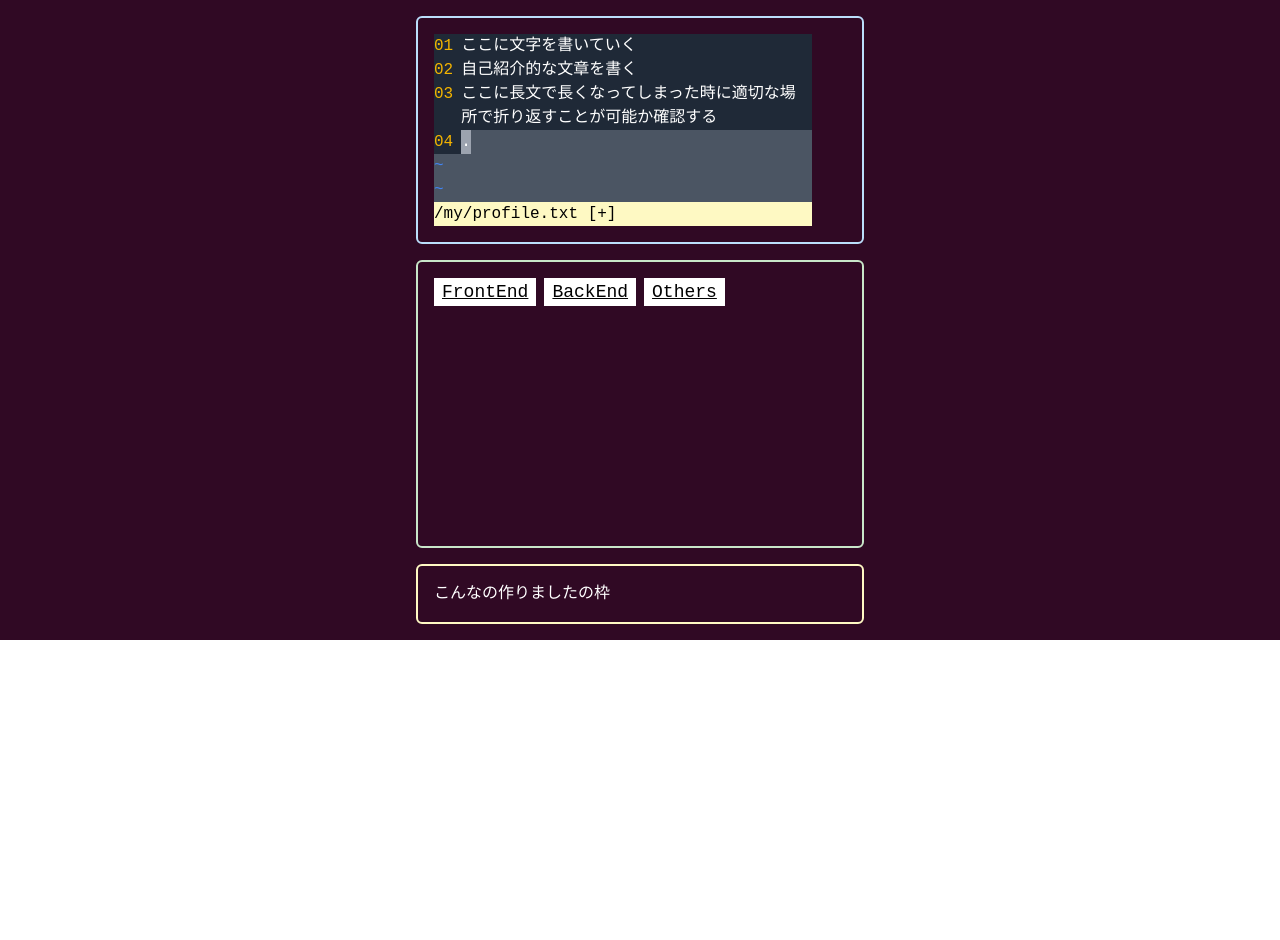
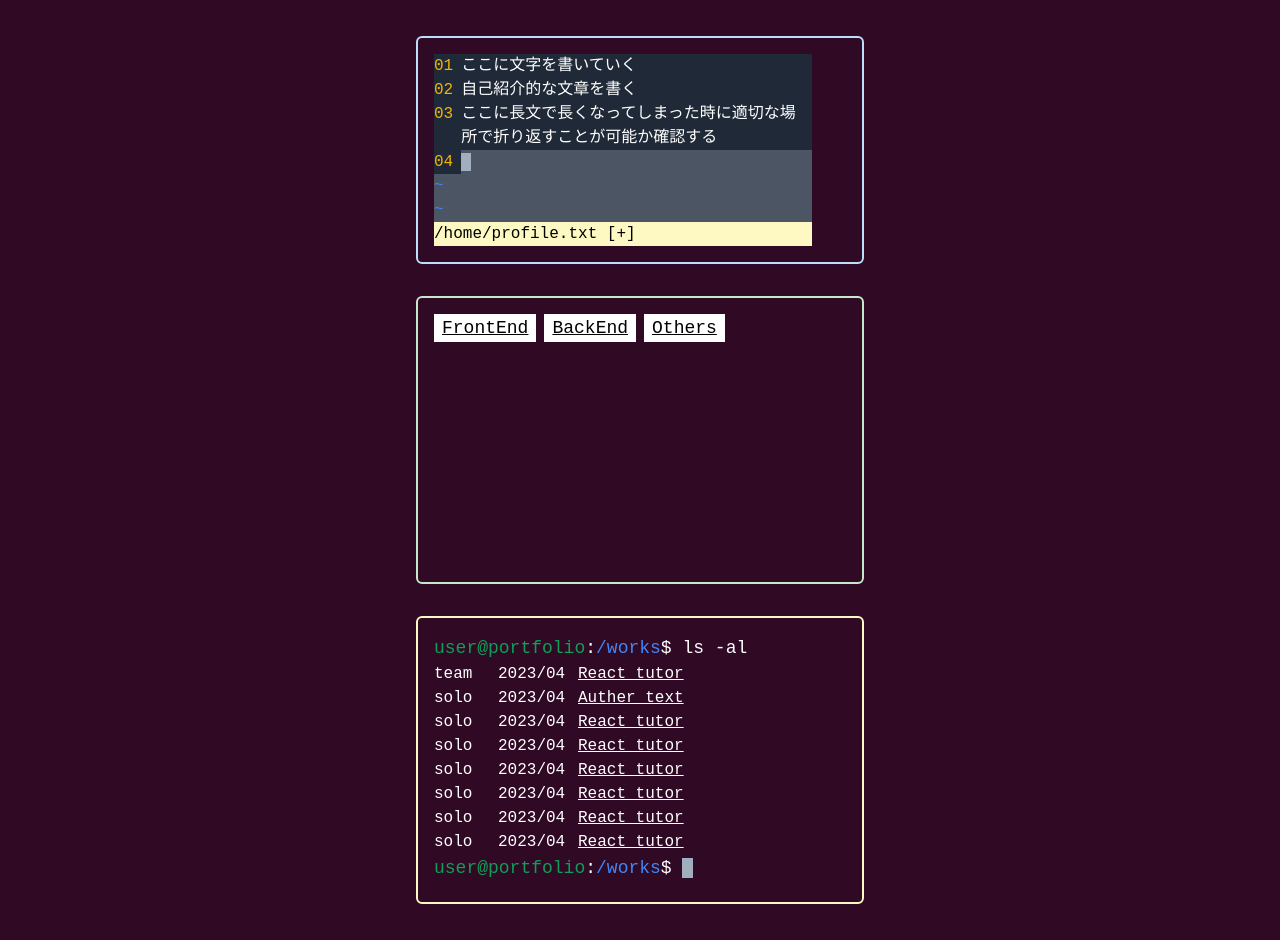
Before and after one commit to tkhs-0114/portfolio2, a React (Create React App) app: page / in a window 1280 px wide. Shown: the part 160-1100 px from the top of the page. Before the commit the page ends 800 px from the top, so only its background shows below. Built offline with nearby package versions, Linux system fonts and the light colour scheme.

Commit message:
dev:worksを作成

```diff
--- a/src/App.tsx
+++ b/src/App.tsx
@@ -1,21 +1,23 @@
 import React, { useState } from 'react';
 import Window from './component/window';
-import Skill from './component/skill';
+import VimBox from './component/vimbox';
 import Select from './component/select';
-import TextBox from './component/textbox';
+import Skills from './component/skills';
+import Works from './component/works';
 
 function App() {
   const categories = ['FrontEnd', 'BackEnd', 'Others'];
   const [currentCategoryIndex, setCurrentCategoryIndex] = useState(-1);
 
   return (
-    <div className="min-h-screen bg-ubuntu-terminal ">
+    <div className="min-h-screen bg-ubuntu-terminal p-1">
       <img
         src={`${process.env.PUBLIC_URL}/title.png`}
         className="w-10/12 max-w-lg mx-auto py-10"
       />
       <Window color="gemini-blue-light">
-        <TextBox
+        <VimBox
+          name="/home/profile.txt [+]"
           text={`
         ここに文字を書いていく
         自己紹介的な文章を書く
@@ -27,62 +29,127 @@ function App() {
         <Select list={categories} onSelect={setCurrentCategoryIndex} />
         {currentCategoryIndex == 0 && (
           <>
-            <Skill
-              name="JavaScript"
-              state="Completed"
-              time={1}
-              date="2020/04"
+            <Skills
+              skills={[
+                { name: 'HTML', state: 'Completed', time: 2, date: '2020/04' },
+                {
+                  name: 'JavaScript',
+                  state: 'Completed',
+                  time: 1,
+                  date: '2020/04',
+                },
+                {
+                  name: 'TypeScript',
+                  state: 'Completed',
+                  time: 4,
+                  date: '2023/04',
+                },
+                {
+                  name: 'Tailwindcss',
+                  state: 'Completed',
+                  time: 3,
+                  date: '2024/04',
+                },
+                { name: 'React', state: 'Learning', time: 0, date: '2024/04' },
+                { name: 'wasm', state: 'Stop', time: 6, date: '2024/04' },
+                {
+                  name: 'Next.js',
+                  state: 'Learning',
+                  time: 0,
+                  date: '2024/06',
+                },
+              ]}
             />
-            <Skill
-              name="TypeScript"
-              state="Completed"
-              time={4}
-              date="2023/04"
-            />
-            <Skill
-              name="Tailwindcss"
-              state="Completed"
-              time={3}
-              date="2024/04"
-            />
-            <Skill name="React" state="Learning" time={0} date="2024/04" />
-            <Skill name="wasm" state="Stop" time={6} date="2024/04" />
-            <Skill name="Next.js" state="Learning" time={0} date="2024/06" />
           </>
         )}
         {currentCategoryIndex == 1 && (
           <>
-            <Skill
-              name="JavaScript"
-              state="Completed"
-              time={1}
-              date="2020/04"
+            <Skills
+              skills={[
+                {
+                  name: 'Python',
+                  state: 'Completed',
+                  time: 1,
+                  date: '2022/04',
+                },
+                {
+                  name: 'Node.js',
+                  state: 'Completed',
+                  time: 2,
+                  date: '2023/04',
+                },
+                { name: 'Flask', state: 'Stop', time: 2, date: '2023/08' },
+                { name: 'SQL', state: 'Completed', time: 4, date: '2023/04' },
+                {
+                  name: 'FastAPI',
+                  state: 'Learning',
+                  time: 0,
+                  date: '2024/10',
+                },
+                {
+                  name: 'RubyonRails',
+                  state: 'Learning',
+                  time: 0,
+                  date: '2025/03',
+                },
+                { name: 'Go', state: 'Learning', time: 0, date: '2025/06' },
+              ]}
             />
-            <Skill name="Pytohn" state="Completed" time={2} date="2022/04" />
-            <Skill name="SQL" state="Completed" time={4} date="2023/04" />
-            <Skill name="Flask" state="Stop" time={3} date="2023/08" />
-            <Skill name="FastAPI" state="Learning" time={0} date="2024/10" />
-            <Skill
-              name="RubyonRails"
-              state="Learning"
-              time={0}
-              date="2025/03"
-            />
-            <Skill name="Go" state="Learning" time={0} date="2025/06" />
           </>
         )}
         {currentCategoryIndex == 2 && (
           <>
-            <Skill name="Windows" state="Completed" time={1} date="2017/04" />
-            <Skill name="Linux" state="Completed" time={3} date="2023/04" />
-            <Skill name="Git" state="Completed" time={4} date="2023/04" />
-            <Skill name="Docker" state="Completed" time={6} date="2024/08" />
-            <Skill name="Mac" state="Learning" time={0} date="2025/03" />
+            <Skills
+              skills={[
+                {
+                  name: 'Windows',
+                  state: 'Completed',
+                  time: 1,
+                  date: '2017/04',
+                },
+                { name: 'Linux', state: 'Completed', time: 3, date: '2023/04' },
+                { name: 'Git', state: 'Completed', time: 4, date: '2023/04' },
+                { name: 'C++', state: 'Stop', time: 3, date: '2024/05' },
+                {
+                  name: 'Docker',
+                  state: 'Completed',
+                  time: 5,
+                  date: '2024/08',
+                },
+                { name: 'Rust', state: 'Stop', time: 5, date: '2024/10' },
+                { name: 'Mac', state: 'Learning', time: 0, date: '2025/03' },
+              ]}
+            />
           </>
         )}
       </Window>
-      <Window color="gemini-yellow-light">
-        <h1 className="text-white">こんなの作りましたの枠</h1>
+      <Window color="gemini-yellow-light" className="h-72 ">
+        <Works
+          works={[
+            {
+              user: 'team',
+              date: '2023/04',
+              title: 'React_tutor',
+              text: `
+                ここにこの作品の概要を書く
+                `,
+            },
+            {
+              user: 'solo',
+              date: '2023/04',
+              title: 'Auther_text',
+              text: `
+                別のテキスト１
+                `,
+            },
+            { user: 'solo', date: '2023/04', title: 'React_tutor', text: `` },
+            { user: 'solo', date: '2023/04', title: 'React_tutor', text: `` },
+            { user: 'solo', date: '2023/04', title: 'React_tutor', text: `` },
+            { user: 'solo', date: '2023/04', title: 'React_tutor', text: `` },
+            { user: 'solo', date: '2023/04', title: 'React_tutor', text: `` },
+            { user: 'solo', date: '2023/04', title: 'React_tutor', text: `` },
+          ]}
+        />
       </Window>
     </div>
   );
--- /dev/null
+++ b/src/component/blinkingCursor.tsx
@@ -0,0 +1,5 @@
+import React from 'react';
+
+export default function BlinkingCursor() {
+  return <div className="animate-blink w-min inline">&nbsp;</div>;
+}
--- /dev/null
+++ b/src/component/command.tsx
@@ -0,0 +1,23 @@
+import React, { useState } from 'react';
+import Select from './select';
+import BlinkingCursor from './blinkingCursor';
+
+interface CommandProps {
+  cmd: string;
+}
+
+export default function Command({ cmd }: CommandProps) {
+  const [a, sa] = useState(-1);
+  return (
+    <div className="w-full text-lg ">
+      <div className="flex flex-wrap">
+        <span className="text-gemini-green">user@portfolio</span>
+        <span className="text-white">:</span>
+        <span className="text-gemini-blue">/works</span>
+        <span className="text-white whitespace-nowrap text-bace">
+          $&nbsp;{cmd == '' ? <BlinkingCursor /> : `${cmd}`}
+        </span>
+      </div>
+    </div>
+  );
+}
--- a/src/component/skill.tsx
+++ b/src/component/skill.tsx
@@ -8,7 +8,7 @@ const stateColor = {
   Stop: 'gemini-red',
 };
 
-interface SkillProps {
+export interface SkillProps {
   name: string;
   date: string;
   state: SkillState;
--- /dev/null
+++ b/src/component/skills.tsx
@@ -0,0 +1,22 @@
+import React from 'react';
+import Skill, { SkillProps } from './skill';
+
+interface SkillsProps {
+  skills: SkillProps[];
+}
+
+export default function Skills({ skills }: SkillsProps) {
+  return (
+    <div>
+      {skills.map((skill, i) => (
+        <Skill
+          key={i}
+          name={skill.name}
+          state={skill.state}
+          date={skill.date}
+          time={skill.time}
+        />
+      ))}
+    </div>
+  );
+}
--- a/src/component/textbox.tsx
+++ b/src/component/vimbox.tsx
@@ -1,22 +1,12 @@
-import React, { useState, useEffect } from 'react';
+import React from 'react';
+import BlinkingCursor from './blinkingCursor';
 
-interface TextBoxProps {
+interface VimBoxProps {
   text: string;
+  name: string;
 }
 
-export default function TextBox({ text }: TextBoxProps) {
-  const [bgColor, setBgColor] = useState('bg-gray-400');
-
-  useEffect(() => {
-    const interval = setInterval(() => {
-      setBgColor((prevColor) =>
-        prevColor === 'bg-gray-400' ? 'bg-gray-600' : 'bg-gray-400',
-      );
-    }, 500);
-
-    return () => clearInterval(interval);
-  }, []);
-
+export default function VimBox({ text, name }: VimBoxProps) {
   const printText = text
     .split('\n')
     .map((t) => t.trim())
@@ -26,7 +16,7 @@ export default function TextBox({ text }: TextBoxProps) {
       <div></div>
       <div className="text-white">
         {printText.map((pt, i) => (
-          <div key={i} className="flex">
+          <div key={`vimbox-${i}`} className="flex">
             <div className="w-5 mr-2 text-gemini-yellow">
               {('00' + (i + 1)).slice(-2)}
             </div>
@@ -37,13 +27,14 @@ export default function TextBox({ text }: TextBoxProps) {
           <div className="w-5 mr-2 text-gemini-yellow">
             {('00' + (printText.length + 1)).slice(-2)}
           </div>
-          <div className={`${bgColor}`}>.</div>
-          <div className="w-full text-wrap bg-gray-600"></div>
+          <div className="w-full text-wrap bg-gray-600">
+            <BlinkingCursor />
+          </div>
         </div>
         <div className="w-full text-gemini-blue bg-gray-600">~</div>
         <div className="w-full text-gemini-blue bg-gray-600">~</div>
       </div>
-      <div className="bg-yellow-100 w-full text-black">/my/profile.txt [+]</div>
+      <div className="bg-yellow-100 w-full text-black">{name}</div>
     </div>
   );
 }
--- a/src/component/window.tsx
+++ b/src/component/window.tsx
@@ -19,7 +19,7 @@ interface WindowProps {
 export default function Window({ color, children, className }: WindowProps) {
   return (
     <div
-      className={`border-2 rounded-md p-4 m-4 mx-auto border-${color} ${className} max-w-md w-11/12`}
+      className={`border-2 rounded-md p-4 m-8 mx-auto border-${color} ${className} max-w-md w-11/12`}
     >
       {children}
     </div>
--- /dev/null
+++ b/src/component/work.tsx
@@ -0,0 +1,18 @@
+import React from 'react';
+
+export interface WorkProps {
+  user: 'team' | 'solo';
+  date: string;
+  title: string;
+  text?: string;
+}
+
+export default function Work({ user, date, title }: WorkProps) {
+  return (
+    <div className="flex text-white">
+      <div className="w-16">{user}</div>
+      <div className="w-20">{date}</div>
+      <div className="underline">{title}</div>
+    </div>
+  );
+}
--- /dev/null
+++ b/src/component/works.tsx
@@ -0,0 +1,79 @@
+import React, { useState, useEffect, useRef } from 'react';
+import Work, { WorkProps } from './work';
+import Command from './command';
+
+interface WorksProps {
+  works: WorkProps[];
+}
+
+export default function Works({ works }: WorksProps) {
+  const [display, setDisplay] = useState<React.ReactNode[]>([]);
+  const scrollContainerRef = useRef<HTMLDivElement>(null);
+
+  function addText(text: string | undefined, title: string) {
+    setDisplay((prev) => {
+      const newDisplay = [...prev];
+      newDisplay.pop();
+      return newDisplay;
+    });
+    setDisplay((prev) => [
+      ...prev,
+      <Command key={`command-${prev.length}`} cmd={`cat /${title}`} />,
+    ]);
+
+    setDisplay((prev) => [
+      ...prev,
+      <div key={`cat-${prev.length}`} className="text-white">
+        {text}
+      </div>,
+    ]);
+    setDisplay((prev) => [
+      ...prev,
+      <Command key={`command-${prev.length}`} cmd="" />,
+    ]);
+  }
+
+  useEffect(() => {
+    setDisplay((prev) => [
+      ...prev,
+      <Command key={`command-first`} cmd="ls -al" />,
+    ]);
+    works.forEach((work, i) => {
+      setDisplay((prev) => [
+        ...prev,
+        <div
+          key={`work-${i}`}
+          onClick={() => {
+            addText(work.text, work.title);
+          }}
+        >
+          <Work user={work.user} date={work.date} title={work.title} />
+        </div>,
+      ]);
+    });
+    setDisplay((prev) => [
+      ...prev,
+      <Command key={`command-${prev.length}`} cmd="" />,
+    ]);
+
+    return () => {
+      setDisplay([]);
+    };
+  }, [works]);
+
+  useEffect(() => {
+    if (scrollContainerRef.current) {
+      scrollContainerRef.current.scrollTop =
+        scrollContainerRef.current.scrollHeight;
+    }
+  }, [display]);
+
+  return (
+    <div
+      ref={scrollContainerRef}
+      className="overflow-y-auto h-full custom-scrollbar"
+    >
+      {display}
+    </div>
+  );
+}
--- a/src/index.css
+++ b/src/index.css
@@ -6,3 +6,17 @@
 body {
   font-family: 'Ubuntu Mono', monospace;
 }
+
+@layer utilities {
+  .custom-scrollbar::-webkit-scrollbar {
+    width: 8px;
+  }
+  .custom-scrollbar::-webkit-scrollbar-track {
+    background: transparent;
+  }
+
+  .custom-scrollbar {
+    scrollbar-width: thin;
+    scrollbar-color: #6b7280 transparent;
+  }
+}
```
Also changed, not shown: tailwind.config.js (+9 -0 lines), 2 other files (tests, documents, lock files or other folders).
